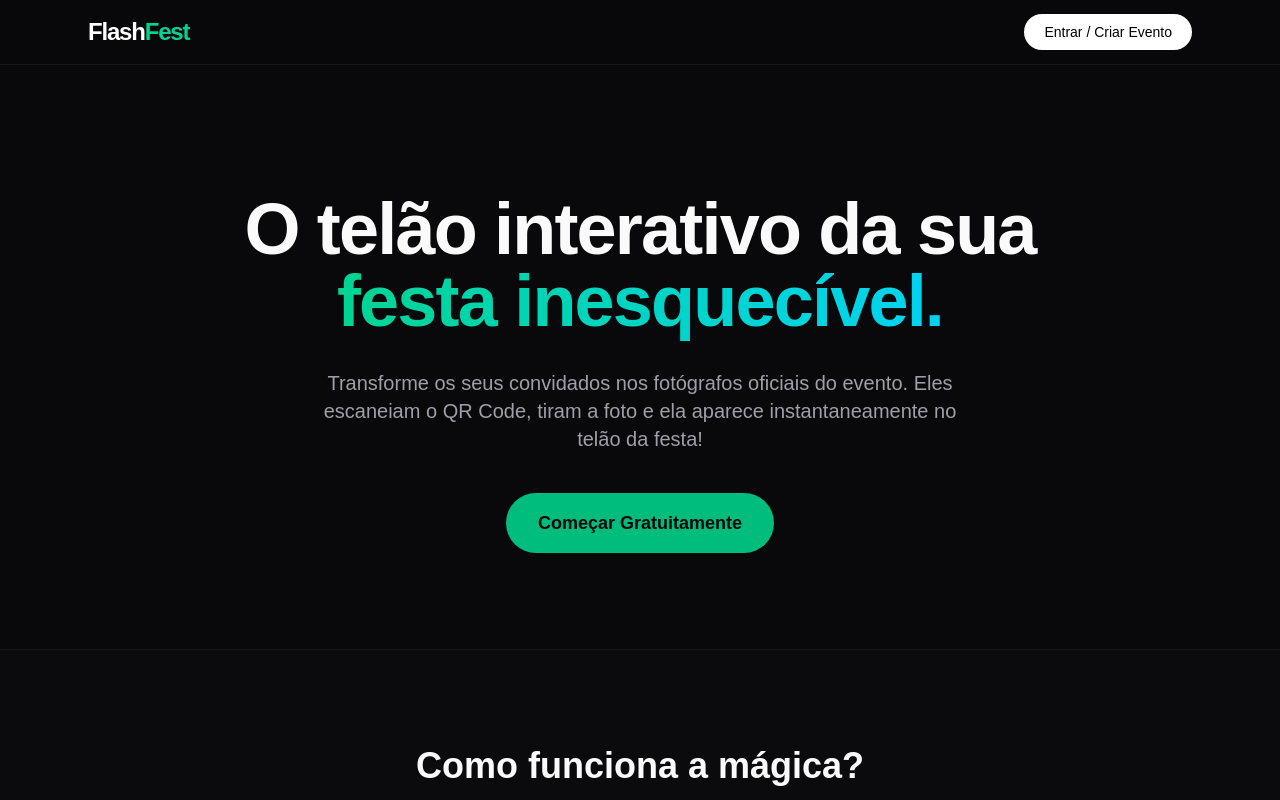
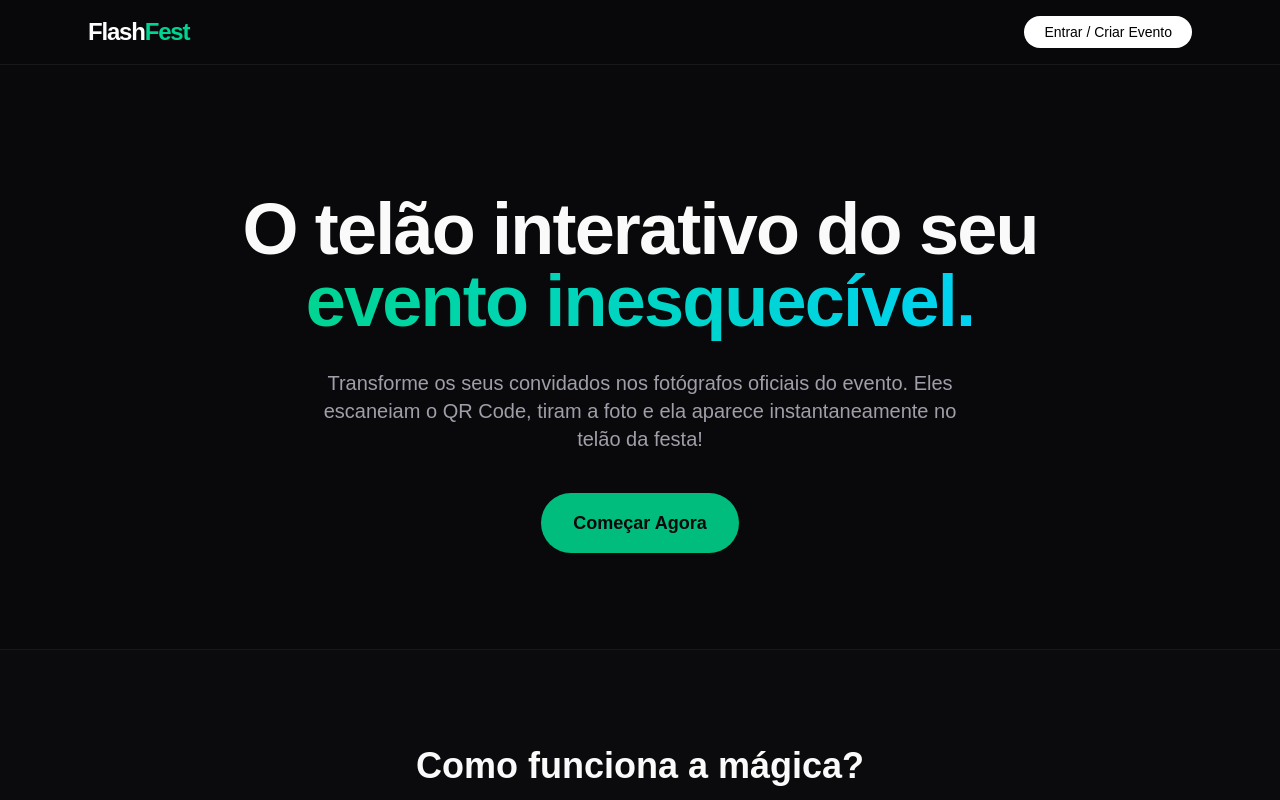
Before and after one commit to Betaluk/fleshfest-app, a Next.js app: page / in a window 1280 px wide. Shown: the top 800 px of the page. Built offline with nearby package versions, Linux system fonts and the light colour scheme.

Commit message:
Ajuste do redirecionamento dos botões da landing page para a tela de login e ajuste das imagem quebradas na galeria da moderação

```diff
--- a/src/app/api/upload/route.ts
+++ b/src/app/api/upload/route.ts
@@ -75,7 +75,7 @@ export async function POST(request: Request) {
     // 5. UPLOAD PARA A CLOUDFLARE R2
     // Gera um nome único para o arquivo
     const extensao = arquivo.name.split('.').pop() || 'jpg';
-    const nomeFicheiroUnico = `${eventoId}/${Date.now()}-${crypto.randomUUID()}.${extensao}`;
+    const nomeFicheiroUnico = `${eventoId}_${Date.now()}-${crypto.randomUUID()}.${extensao}`;
     const arrayBuffer = await arquivo.arrayBuffer();
 
     await env.BUCKET_FOTOS.put(nomeFicheiroUnico, arrayBuffer, {
@@ -84,7 +84,7 @@ export async function POST(request: Request) {
 
     // Como bloqueamos o balde público, a URL que salvamos no banco agora é a nossa Rota Segura local!
     const baseUrl = process.env.NODE_ENV === 'development' ? 'http://localhost:8787' : 'https://flashfest.lucasregesbarros.workers.dev';
-    const urlSeguraAcesso = `${baseUrl}/api/fotos/${nomeFicheiroUnico.split('/').pop()}`;
+    const urlSeguraAcesso = `${baseUrl}/api/fotos/${nomeFicheiroUnico}`;
 
     // 6. SALVA O REGISTRO NO D1
     // Se o evento estiver configurado como 'auto', a foto já nasce 'aprovada'
--- a/src/app/page.tsx
+++ b/src/app/page.tsx
@@ -1,6 +1,11 @@
 import Link from "next/link";
+import { signIn } from '@/auth';
 
 export default function Home() {
+  async function fazerLogin() {
+    'use server';
+    await signIn('google', { redirectTo: '/dashboard' });
+  }
   return (
     <div className="min-h-screen bg-zinc-950 text-zinc-50 font-sans selection:bg-emerald-500/30">
 
@@ -10,33 +15,37 @@ export default function Home() {
           <div className="font-bold text-2xl tracking-tighter text-white">
             Flash<span className="text-emerald-400">Fest</span>
           </div>
+          <form action={fazerLogin}>
             <Link
               href="/dashboard"
               className="text-sm font-medium bg-white text-black px-5 py-2 rounded-full hover:bg-zinc-200 transition"
             >
               Entrar / Criar Evento
             </Link>
+          </form>
         </div>
       </nav>
 
       {/* Hero Section */}
       <section className="max-w-6xl mx-auto px-6 py-24 text-center mt-8">
         <h1 className="text-5xl md:text-7xl font-extrabold tracking-tight mb-8">
-          O telão interativo da sua <br className="hidden md:block" />
+          O telão interativo do seu <br className="hidden md:block" />
           <span className="text-transparent bg-clip-text bg-gradient-to-r from-emerald-400 to-cyan-400">
-            festa inesquecível.
+            evento inesquecível.
           </span>
         </h1>
         <p className="text-lg md:text-xl text-zinc-400 max-w-2xl mx-auto mb-10">
           Transforme os seus convidados nos fotógrafos oficiais do evento.
           Eles escaneiam o QR Code, tiram a foto e ela aparece instantaneamente no telão da festa!
         </p>
+        <form action={fazerLogin}>
           <Link
             href="/dashboard"
             className="inline-block bg-emerald-500 text-zinc-950 text-lg font-bold px-8 py-4 rounded-full hover:bg-emerald-400 transition transform hover:scale-105"
           >
-          Começar Gratuitamente
+            Começar Agora
           </Link>
+        </form>
       </section>
 
       {/* Como Funciona */}
```
Lines whose indentation alone changed are shown as unchanged.
